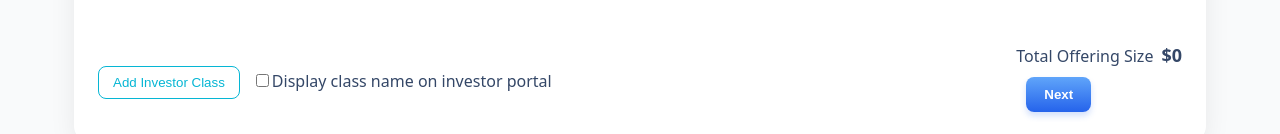
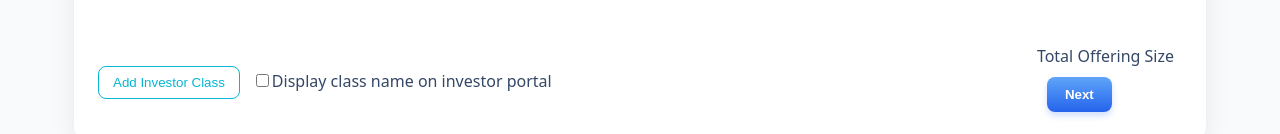
Before and after one commit to rocodes20/inveFront, a React (Vite) app: page /organization in a window 1280 px wide. Both pictures are taken after a click on the button "Add Offering". Shown: the part 512-646 px from the top of the page. Built offline with nearby package versions, Linux system fonts and the light colour scheme; no server answers.

Commit message:
logic improvised

```diff
--- a/src/pages/AddNewOffering.jsx
+++ b/src/pages/AddNewOffering.jsx
@@ -26,7 +26,8 @@ function AddNewOffering({ initialProjectName }) {
         visibility: ""
     });
 
-    // 3. Add this Effect to pre-fill the name
+    const minValue = 0
+    const total = 0
     useEffect(() => {
         if (initialProjectName) {
             setFormData(prev => ({
@@ -144,6 +145,7 @@ function AddNewOffering({ initialProjectName }) {
                             <input
                                 type="number"
                                 name="minimumInvestment"
+                                min={minValue}
                                 placeholder="Enter Minimum Investment"
                                 value={formData.minimumInvestment}
                                 onChange={handleChange}
@@ -156,6 +158,7 @@ function AddNewOffering({ initialProjectName }) {
                                 type="number"
                                 name="pricePerUnit"
                                 placeholder="Enter Price Per Unit"
+                                min={minValue}
                                 value={formData.pricePerUnit}
                                 onChange={handleChange}
                             />
@@ -196,7 +199,7 @@ function AddNewOffering({ initialProjectName }) {
                     <div className="footer-right">
                         <div className="total-box">
                             <span>Total Offering Size</span>
-                            <strong>$0</strong>
+                            <strong>{formData.offeringSize}</strong>
                         </div>
 
                         <button type="submit" className="primary-btn">
```
